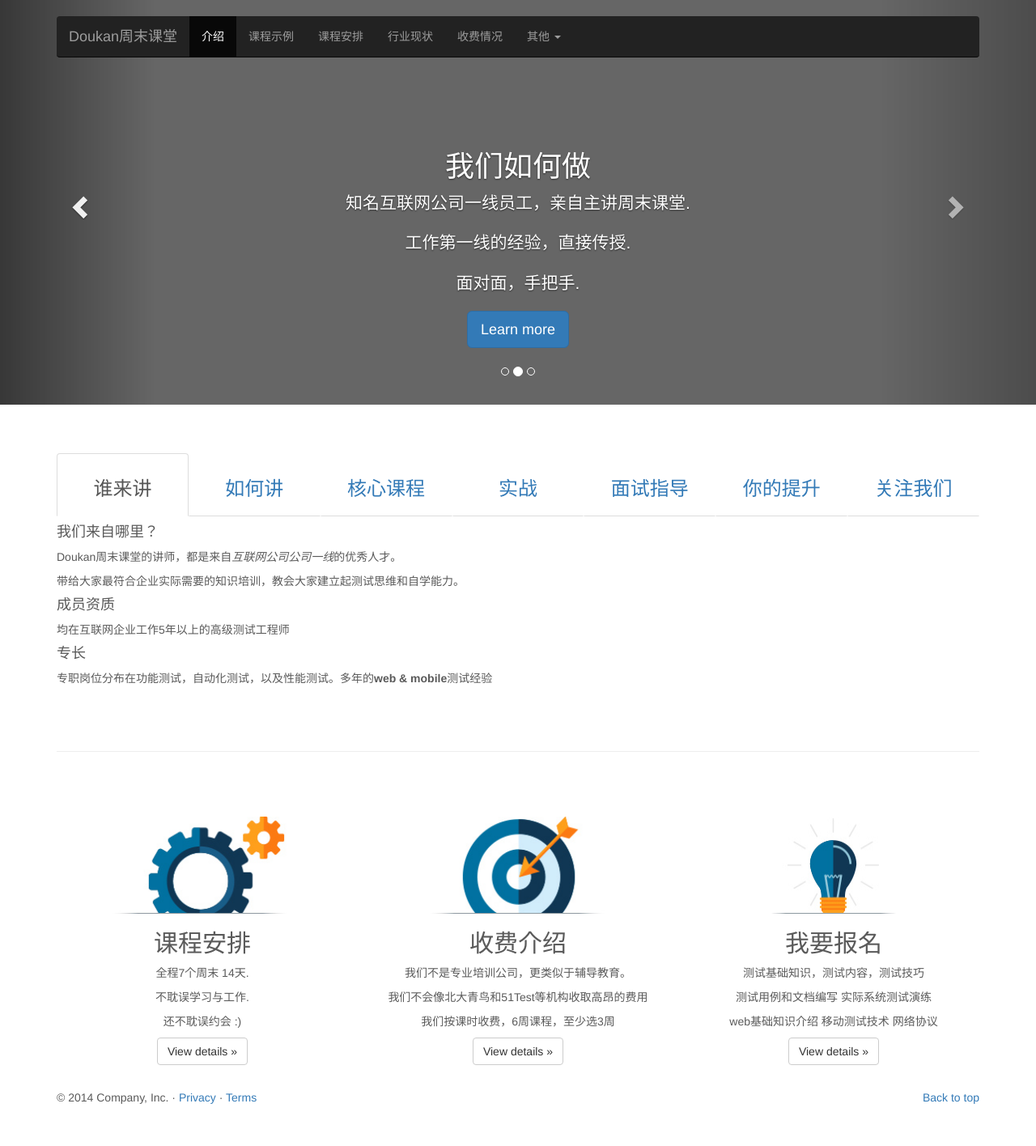
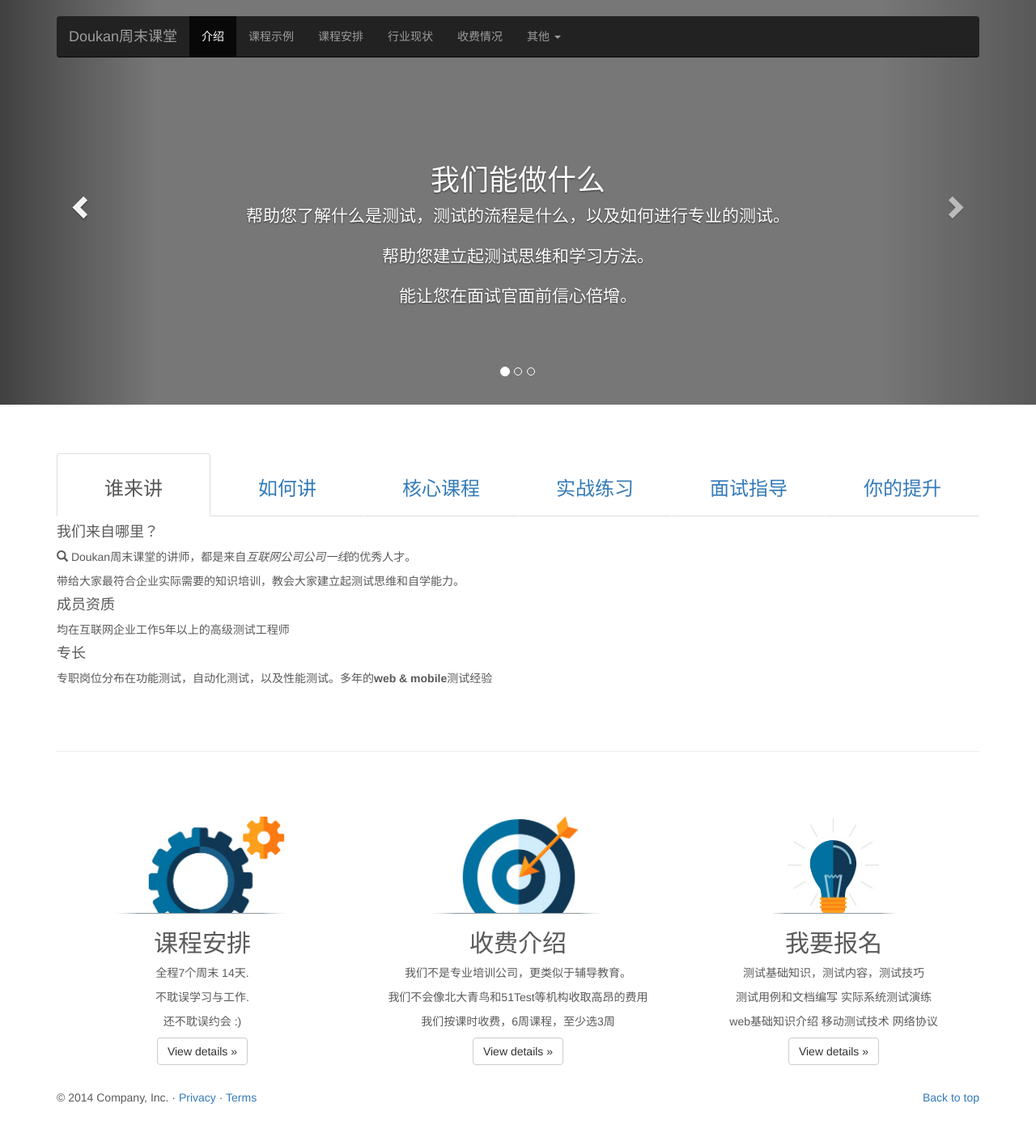
Before and after one commit to guming/myblog, a Jekyll site: the page home.html, which Jekyll copies as it is, in a window 1280 px wide. Shown: the whole page at 81% size. Built offline with Jekyll 4.4.1, drawn with Linux system fonts in a browser that asks for light colours; nearby versions of some CDN libraries.

Commit message:
add new element

```diff
--- a/home.html
+++ b/home.html
@@ -142,10 +142,10 @@
          </li>
         <li><a href="#a2" data-toggle="tab"><h3>如何讲</h3></a></li>
         <li><a href="#a3" data-toggle="tab"><h3>核心课程</h3></a></li>
-        <li><a href="#a4" data-toggle="tab"><h3>实战</h3></a></li>
+        <li><a href="#a4" data-toggle="tab"><h3>实战练习</h3></a></li>
         <li><a href="#a5" data-toggle="tab"><h3>面试指导</h3></a></li>
         <li><a href="#a6" data-toggle="tab"><h3>你的提升</h3></a></li>
-        <li><a href="#a8" data-toggle="tab"><h3>关注我们</h3></a></li>
+
       </ul>
       <div id="myTabContent" class="tab-content" width="80">
          <div class="tab-pane fade" id="a2">
@@ -163,7 +163,8 @@
           <p></p>
           <p></p>
           <h4>我们来自哪里？</h4>
-          <p>Doukan周末课堂的讲师，都是来自<em>互联网公司公司一线</em>的优秀人才。</p>
+          <p><span class="glyphicon glyphicon-search"></span>
+Doukan周末课堂的讲师，都是来自<em>互联网公司公司一线</em>的优秀人才。</p>
           <p>带给大家最符合企业实际需要的知识培训，教会大家建立起测试思维和自学能力。</p>
           <h4>成员资质</h4>
           <p>均在互联网企业工作5年以上的高级测试工程师</p>
```
